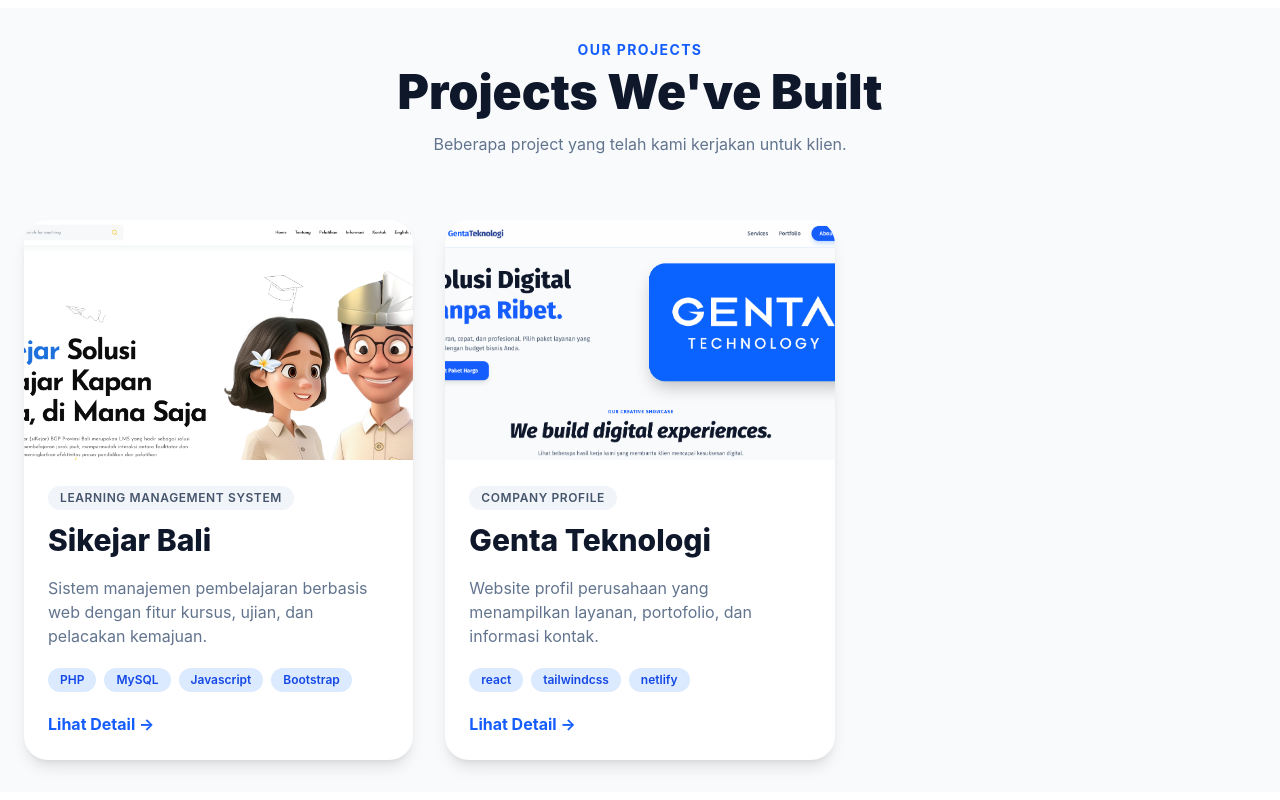
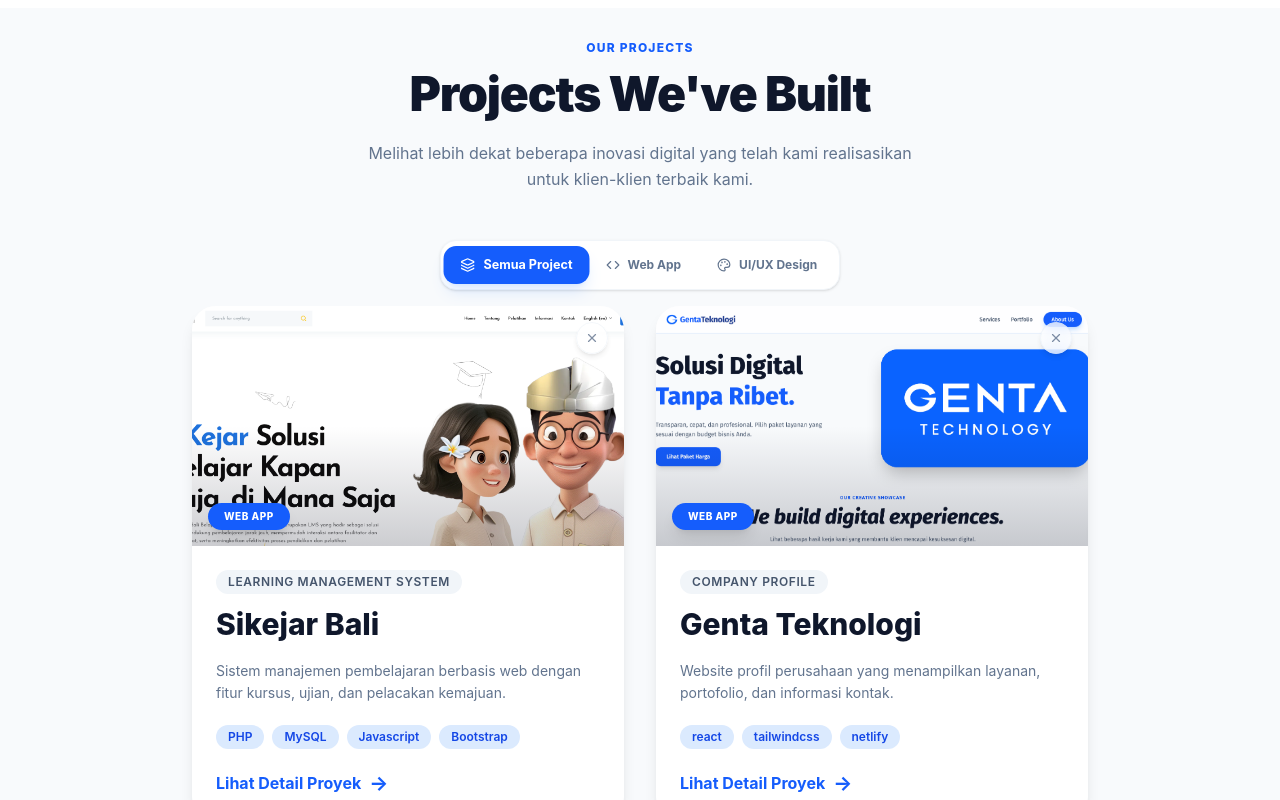
Before and after one commit to ptadiputra/genta-teknologi, a React (Vite) app: page / in a window 1280 px wide. Shown: the part 2140-2940 px from the top of the page. Built offline with nearby package versions, Linux system fonts and the light colour scheme.

Commit message:
fix portfolio issue

```diff
--- a/package.json
+++ b/package.json
@@ -10,9 +10,11 @@
   },
   "dependencies": {
     "framer-motion": "^12.40.0",
-    "react-icons": "^5.6.0",
+    "lucide-react": "^1.21.0",
+    "motion": "^12.40.0",
     "react": "^19.1.0",
-    "react-dom": "^19.1.0"
+    "react-dom": "^19.1.0",
+    "react-icons": "^5.6.0"
   },
   "devDependencies": {
     "@tailwindcss/vite": "^4.3.0",
--- a/src/App.jsx
+++ b/src/App.jsx
@@ -1,6 +1,20 @@
-import React from 'react';
+import React, { useState, useMemo } from "react";
 import { createWhatsAppLink } from "./utils/whatsapp";
 import { FiChevronRight, FiInfo } from "react-icons/fi";
+import {
+  Briefcase,
+  Layers,
+  Sparkles,
+  Smartphone,
+  Code,
+  Palette,
+  X,
+  RefreshCw,
+  ExternalLink,
+  ChevronRight,
+  Info
+} from "lucide-react";
+import { motion, AnimatePresence } from "motion/react";
 const LandingPage = () => {
   const portfolioTop = [
     "https://images.unsplash.com/photo-1558655146-d09347e92766?w=500&q=80", // UI Design
@@ -20,7 +34,7 @@ const LandingPage = () => {
 
   const projects = [
     {
-      id: 1,
+      id: "1",
       title: "Sikejar Bali",
       subtitle: "Learning Management System",
       category: "web",
@@ -31,7 +45,7 @@ const LandingPage = () => {
       url: "https://sikejarbali.com",
     },
     {
-      id: 2,
+      id: "2",
       title: "Genta Teknologi",
       subtitle: "Company Profile ",
       category: "web",
@@ -44,21 +58,54 @@ const LandingPage = () => {
   ];
 
   // Set up categories list
-  // const categories = [
-  //   { id: "all", name: "Semua Project", icon: Layers },
-  //   { id: "web", name: "Web App", icon: Code },
-  //   { id: "mobile", name: "Mobile App", icon: Smartphone },
-  //   { id: "branding", name: "Branding", icon: Palette },
-  // ];
+  const categories = [
+    { id: "all", name: "Semua Project", icon: Layers },
+    { id: "web", name: "Web App", icon: Code },
+    { id: "ui/ux", name: "UI/UX Design", icon: Palette },
+  ];
 
-  // // Process visible projects based on category filters and manual hiddens
-  // const visibleProjects = useMemo(() => {
-  //   return projects.filter((project) => {
-  //     const isNotHidden = !hiddenIds.has(project.id);
-  //     const matchesCategory = activeCategory === "all" || project.category === activeCategory;
-  //     return isNotHidden && matchesCategory;
-  //   });
-  // }, [activeCategory, hiddenIds]);
+  const [activeCategory, setActiveCategory] = useState("all");
+  const [hiddenIds, setHiddenIds] = useState(new Set());
+  const [selectedProject, setSelectedProject] = useState(null);
+
+  // Process visible projects based on category filters and manual hiddens
+  const visibleProjects = useMemo(() => {
+    return projects.filter((project) => {
+      const isNotHidden = !hiddenIds.has(project.id);
+      const matchesCategory = activeCategory === "all" || project.category === activeCategory;
+      return isNotHidden && matchesCategory;
+    });
+  }, [activeCategory, hiddenIds]);
+
+  const handleToggleHide = (id, e) => {
+    e.stopPropagation();
+    e.preventDefault();
+    const nextHidden = new Set(hiddenIds);
+    if (nextHidden.has(id)) {
+      nextHidden.delete(id);
+    } else {
+      nextHidden.add(id);
+    }
+    setHiddenIds(nextHidden);
+  };
+
+  const handleResetVisibility = () => {
+    setHiddenIds(new Set());
+  };
+
+  // Define dynamic grid wrapper class as requested
+  const getGridContainerClass = (count) => {
+    if (count === 1) {
+      // 1 project left -> Center completely by setting flex or column limitations
+      return "flex justify-center w-full max-w-md mx-auto";
+    }
+    if (count === 2) {
+      // 2 projects left -> Switch to dynamic 2-column layout centered properly in the container
+      return "grid grid-cols-1 md:grid-cols-2 gap-8 max-w-4xl mx-auto justify-center justify-items-center";
+    }
+    // 3 or more projects left -> Standard 3 column layout
+    return "grid grid-cols-1 md:grid-cols-2 lg:grid-cols-3 gap-8 max-w-7xl mx-auto justify-items-center justify-center";
+  };
   return (
     <div className="min-h-screen bg-slate-50 font-sans text-slate-900 relative">
 
@@ -341,52 +388,134 @@ const LandingPage = () => {
         </div>
       </section>
 
-      <section id="portfolio" className="py-8 bg-transparent px-6 transition duration-300">
+      {/* THE PORTFOLIO SECTION WITH FLEXIBLE GRID */}
+      <section id="portfolio" className="pt-8 bg-transparent px-6 transition duration-300">
         <div className="max-w-7xl mx-auto">
 
-          <div className="text-center mb-16">
-            <h2 className="text-blue-600 font-bold uppercase tracking-widest text-sm mb-2">
+          {/* Section Headers as User's Template */}
+          <div className="text-center mb-12">
+            <h2 className="text-blue-600 font-extrabold uppercase tracking-widest text-xs mb-2">
               Our Projects
             </h2>
 
-            <h3 className="text-5xl font-black text-slate-900">
+            <h3 className="text-3xl md:text-5xl font-black text-slate-900 font-display tracking-tight leading-tight">
               Projects We've Built
             </h3>
 
-            <p className="text-slate-500 mt-4">
-              Beberapa project yang telah kami kerjakan untuk klien.
+            <p className="text-slate-500 mt-4 max-w-xl mx-auto text-sm md:text-base leading-relaxed">
+              Melihat lebih dekat beberapa inovasi digital yang telah kami realisasikan untuk klien-klien terbaik kami.
             </p>
           </div>
 
-          <div className="grid md:grid-cols-2 lg:grid-cols-3 gap-8 justify-items-center">
-            {projects.map((project) => (
+          <div className="pb-4 px-6 max-w-7xl mx-auto text-center">
+            <div className="inline-flex flex-wrap gap-1 bg-white p-1.5 rounded-2xl border border-slate-100 shadow-sm">
+              {categories.map((cat) => {
+                const IconComponent = cat.icon;
+                const isActive = activeCategory === cat.id;
+                return (
+                  <button
+                    key={cat.id}
+                    onClick={() => {
+                      setActiveCategory(cat.id);
+                    }}
+                    className={`flex items-center gap-2 px-4 py-2.5 rounded-xl text-xs font-bold transition-all duration-200 ${isActive
+                        ? "bg-blue-600 text-white shadow-lg shadow-blue-500/15 scale-105"
+                        : "text-slate-500 hover:text-slate-900 hover:bg-slate-50"
+                      }`}
+                  >
+                    <IconComponent className="w-3.5 h-3.5" />
+                    <span>{cat.name}</span>
+                  </button>
+                );
+              })}
+            </div>
+          </div>
+
+          {/* DYNAMIC LAYOUT CONTAINER */}
+          <div className="relative min-h-[400px]">
+            <AnimatePresence mode="popLayout" initial={false}>
+              {visibleProjects.length === 0 ? (
+                <motion.div
+                  initial={{ opacity: 0, scale: 0.95 }}
+                  animate={{ opacity: 1, scale: 1 }}
+                  exit={{ opacity: 0, scale: 0.95 }}
+                  className="flex flex-col items-center justify-center text-center p-12 bg-white border border-slate-100 rounded-[2rem] max-w-md mx-auto shadow-lg"
+                >
+                  <Briefcase className="w-12 h-12 text-slate-400 mb-4 stroke-[1.2]" />
+                  <h4 className="font-extrabold text-slate-900 text-lg mb-1">Tidak Ada Proyek Aktif</h4>
+                  <p className="text-slate-500 text-xs mb-4">Semua proyek dalam kategori ini sedang disembunyikan atau dikesampingkan.</p>
+                  <button
+                    onClick={handleResetVisibility}
+                    className="bg-blue-600 hover:bg-blue-700 text-white rounded-xl px-4 py-2.5 text-xs font-bold transition duration-150 uppercase tracking-wider shadow-md"
+                  >
+                    Tampilkan Semua Proyek
+                  </button>
+                </motion.div>
+              ) : (
+                <motion.div
+                  layout
+                  className={getGridContainerClass(visibleProjects.length)}
+                >
+                  {visibleProjects.map((project) => (
+                    <motion.div
+                      key={project.id}
+                      layout
+                      initial={{ opacity: 0, scale: 0.9 }}
+                      animate={{ opacity: 1, scale: 1 }}
+                      exit={{ opacity: 0, scale: 0.9 }}
+                      transition={{
+                        type: "spring",
+                        stiffness: 300,
+                        damping: 24
+                      }}
+                      className="group relative w-full h-full flex"
+                    >
                       <a
-                key={project.id}
                         href={project.url}
                         target="_blank"
                         rel="noopener noreferrer"
-                className="group bg-white rounded-3xl overflow-hidden shadow-lg hover:shadow-2xl transition-all duration-300 hover:-translate-y-2"
+                        onClick={(e) => {
+                          e.preventDefault();
+                          setSelectedProject(project);
+                        }}
+                        className="group flex flex-col bg-white rounded-3xl overflow-hidden shadow-lg hover:shadow-2xl transition-all duration-300 hover:-translate-y-2 w-full"
                       >
                         {/* IMAGE */}
-                <div className="h-60 overflow-hidden">
+                        <div className="h-60 overflow-hidden relative">
                           <img
                             src={project.image}
                             alt={project.title}
+                            referrerPolicy="no-referrer"
                             className="w-full h-full object-cover group-hover:scale-110 transition duration-500"
                           />
+                          <div className="absolute inset-0 bg-gradient-to-t from-slate-950/20 via-transparent to-transparent pointer-events-none" />
+
+                          {/* FLOATING CATEGORY BADGE */}
+                          <span className="absolute bottom-4 left-4 inline-block px-4 py-1.5 text-[10px] font-extrabold tracking-wider uppercase rounded-full bg-blue-600 text-white shadow-lg pointer-events-none">
+                            {project.category.toUpperCase()} APP
+                          </span>
+
+                          {/* FLOATING ACTION: TEMPORARY HIDE BUTTON */}
+                          <button
+                            onClick={(e) => handleToggleHide(project.id, e)}
+                            title="Sembunyikan proyek ini"
+                            className="absolute top-4 right-4 p-2 bg-white/90 hover:bg-rose-500 text-slate-500 hover:text-white rounded-full transition duration-150 shadow-md border border-slate-100 backdrop-blur-sm group-hover:opacity-100 opacity-80 z-10"
+                          >
+                            <X className="w-3.5 h-3.5" />
+                          </button>
                         </div>
 
                         {/* CONTENT */}
-                <div className="p-6">
-                  <span className="inline-block px-3 py-1 mb-3 text-xs font-semibold tracking-wider uppercase rounded-full bg-slate-100 text-slate-600">
+                        <div className="p-6 flex flex-col flex-1">
+                          <span className="inline-block px-3 py-1 mb-3 text-xs font-semibold tracking-wider uppercase rounded-full bg-slate-100 text-slate-600 self-start">
                             {project.subtitle}
                           </span>
 
-                  <h4 className="text-3xl font-extrabold text-slate-900 mb-4 leading-tight">
+                          <h4 className="text-3xl font-extrabold text-slate-900 mb-4 leading-tight font-display group-hover:text-blue-600 transition-colors duration-150">
                             {project.title}
                           </h4>
 
-                  <p className="text-slate-500 mb-5">
+                          <p className="text-slate-500 mb-5 text-sm leading-relaxed flex-1">
                             {project.description}
                           </p>
 
@@ -402,12 +531,16 @@ const LandingPage = () => {
                             ))}
                           </div>
 
-                  <div className="flex items-center text-blue-600 font-bold">
-                    Lihat Detail →
+                          <div className="flex items-center text-blue-600 font-bold gap-2">
+                            Lihat Detail Proyek <span className="text-xl group-hover:translate-x-1.5 transition-transform duration-200">→</span>
                           </div>
                         </div>
                       </a>
+                    </motion.div>
                   ))}
+                </motion.div>
+              )}
+            </AnimatePresence>
           </div>
         </div>
       </section>
```
Also changed, not shown: 1 other file (tests, documents, lock files or other folders). Lines whose indentation alone changed are shown as unchanged.
